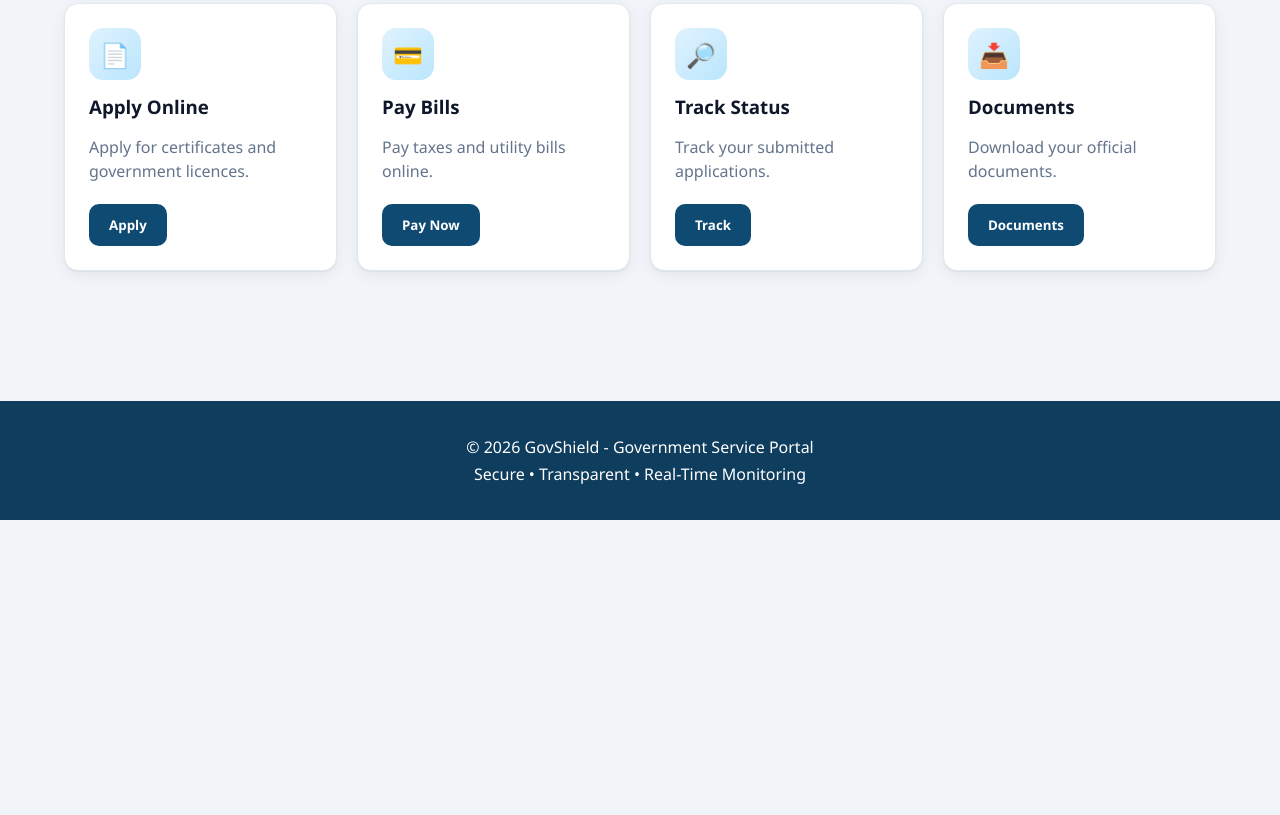
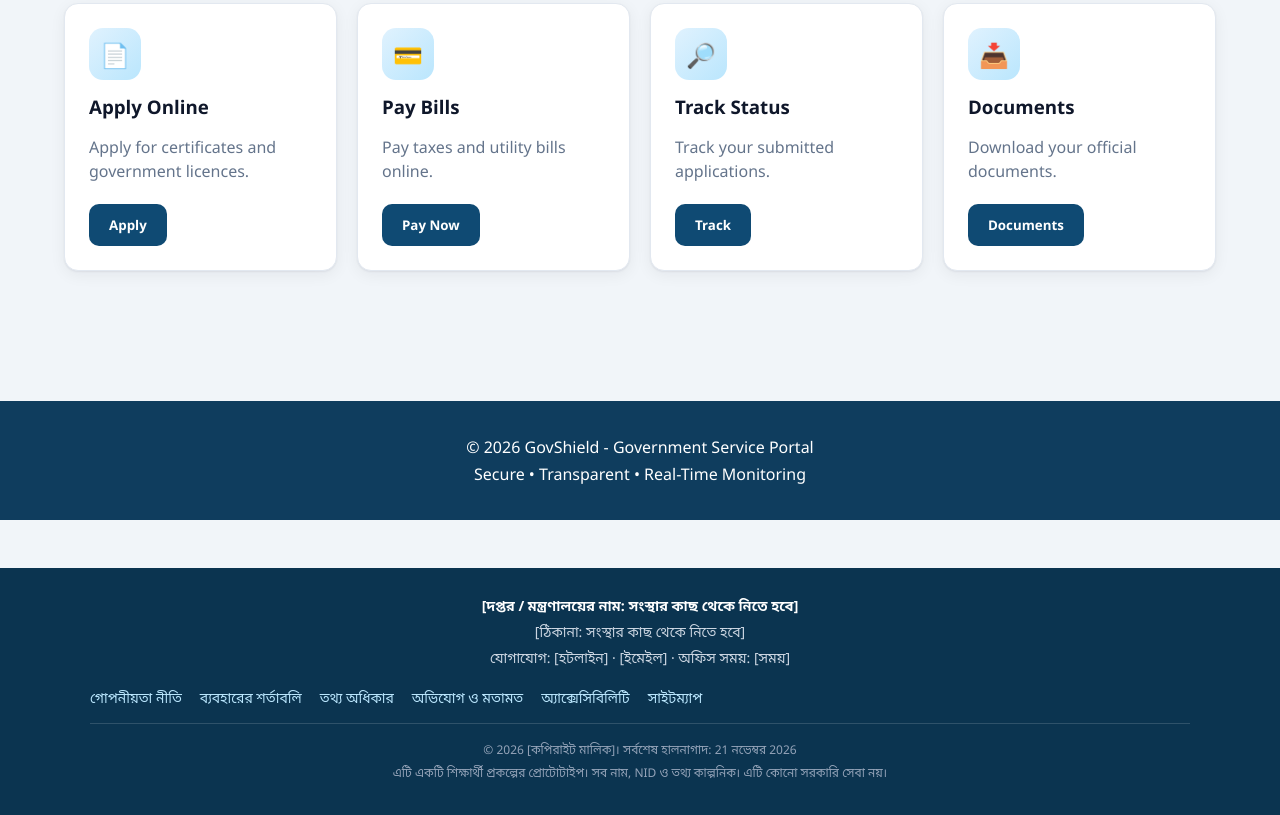
Before and after one commit to riyad717/GovShield, a plain HTML site: page index.html in a window 1280 px wide. Shown: the part 724-1539 px from the top of the page. Before the commit the page ends 1244 px from the top, so only its background shows below. Drawn offline with Linux system fonts and the light colour scheme.

Commit message:
Footer placeholders and requirements and handover checklist
- Citizen footer with placeholders for official office details; no official names or emblems added
- Footer states the prototype and fictional-data status
- docs/REQUIREMENTS.md: government website checklist, current status, handover steps, admin roadmap

Co-Authored-By: Claude Haiku 5.5 <noreply@anthropic.com>
Claude-Session: https://claude.ai/code/session_016VvKVyt57Hug3dUKtnfPyM

```diff
--- a/css/citizen.css
+++ b/css/citizen.css
@@ -337,3 +337,47 @@ textarea:focus {
         scroll-behavior: auto !important;
     }
 }
+
+/* ---------- Footer (placeholders until the office supplies official details) ---------- */
+
+.site-footer {
+    margin-top: 48px;
+    padding: 28px 40px;
+    background: #0b3450;
+    color: #cbd5e1;
+    font-size: 14px;
+}
+
+.footer-inner {
+    max-width: 1100px;
+    margin: 0 auto;
+    display: grid;
+    gap: 14px;
+}
+
+.site-footer strong {
+    color: #ffffff;
+}
+
+.footer-links {
+    display: flex;
+    flex-wrap: wrap;
+    gap: 8px 18px;
+}
+
+.footer-links span {
+    color: #bae6fd;
+}
+
+.footer-meta {
+    border-top: 1px solid rgba(255, 255, 255, 0.15);
+    padding-top: 12px;
+    font-size: 12px;
+    color: #94a3b8;
+}
+
+@media (max-width: 600px) {
+    .site-footer {
+        padding: 22px 16px;
+    }
+}
--- a/index.html
+++ b/index.html
@@ -2108,5 +2108,27 @@
 <script src="js/apply.js"></script>
 <script src="js/pay.js"></script>
 
+<footer class="site-footer">
+    <div class="footer-inner">
+        <div>
+            <strong>[দপ্তর / মন্ত্রণালয়ের নাম: সংস্থার কাছ থেকে নিতে হবে]</strong>
+            <p>[ঠিকানা: সংস্থার কাছ থেকে নিতে হবে]</p>
+            <p>যোগাযোগ: [হটলাইন] · [ইমেইল] · অফিস সময়: [সময়]</p>
+        </div>
+        <nav class="footer-links" aria-label="Footer">
+            <span>গোপনীয়তা নীতি</span>
+            <span>ব্যবহারের শর্তাবলি</span>
+            <span>তথ্য অধিকার</span>
+            <span>অভিযোগ ও মতামত</span>
+            <span>অ্যাক্সেসিবিলিটি</span>
+            <span>সাইটম্যাপ</span>
+        </nav>
+        <div class="footer-meta">
+            <p>© 2026 [কপিরাইট মালিক]। সর্বশেষ হালনাগাদ: 21 নভেম্বর 2026</p>
+            <p>এটি একটি শিক্ষার্থী প্রকল্পের প্রোটোটাইপ। সব নাম, NID ও তথ্য কাল্পনিক। এটি কোনো সরকারি সেবা নয়।</p>
+        </div>
+    </div>
+</footer>
+
 </body>
 </html>
```
Also changed, not shown: 1 other file.
